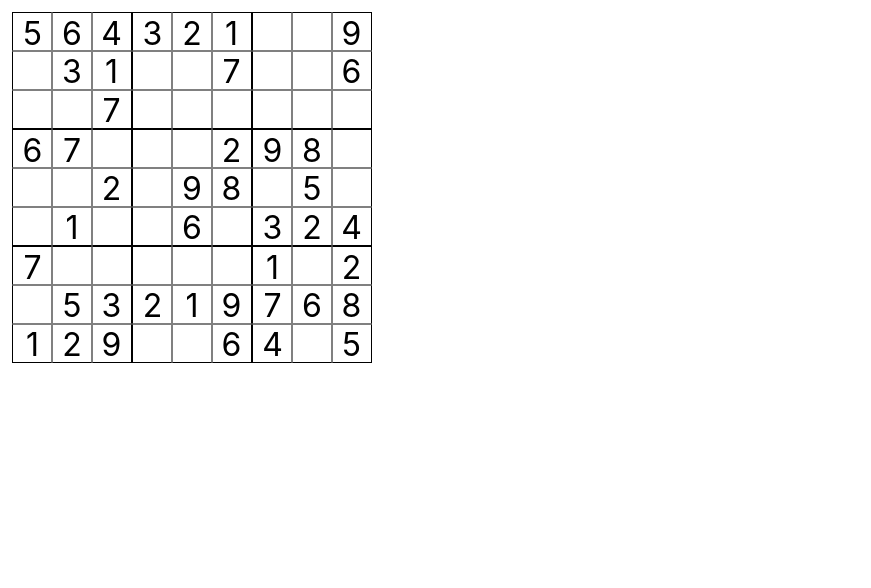
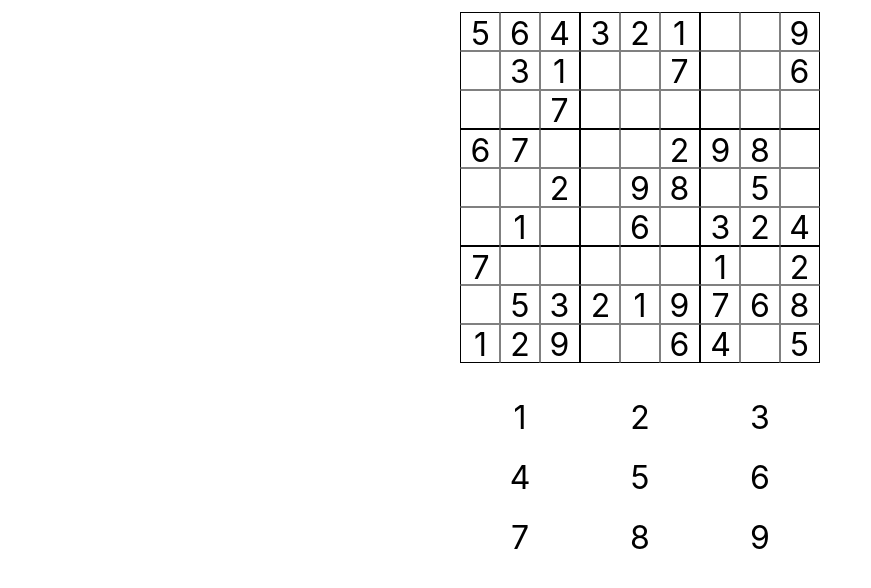
Before and after one commit to penkar/sudoku, a React (Create React App) app: page / in a window 1280 px wide. Shown: the top 588 px of the page, without its empty margins (0-871 px from the left). Built offline with nearby package versions, Linux system fonts and the light colour scheme.

Commit message:
Add number pad, and allow numbers and cells to be selected

```diff
--- a/src/App.css
+++ b/src/App.css
@@ -6,6 +6,7 @@
   display: grid;
   grid-auto-rows: minmax(auto, 39px);
   grid-template-columns: repeat(9, 1fr);
+  margin: auto;
   max-width: 360px;
   padding: 12px;
 }
@@ -30,9 +31,38 @@
   border-left: 1px solid black;
   padding-left: 1px;
 }
+.cell__field-value {
+  font-size: 2rem;
+  height: 100%;
+  text-align: center;
+}
+.cell.cell-current {
+  background-color: lightgray;
+}
 
-.cell__field-value {
+.numpad-component {
+  display: grid;
+  grid-auto-rows: minmax(auto, 39px);
+  grid-template-columns: repeat(3, 1fr);
+  margin: auto;
+  max-width: 360px;
+  padding: 12px;
+}
+
+.numpad-num {
+  align-items: center;
+  display: flex;
+  font-size: 2em;
+  height: 60px;
+  justify-content: center;
   text-align: center;
-  height: 100%;
-  font-size: 2rem;
 }
+
+.numpad-num:hover {
+  background-color: lightgray;
+}
+
+.numpad-num.current-num {
+  background-color: gray;
+  color: white;
+}
--- a/src/App.tsx
+++ b/src/App.tsx
@@ -1,30 +1,18 @@
+import { Board } from "./components/Board";
 import { BoardProvider } from "./contexts/useBoard";
-import logo from "./logo.svg";
+import { Numpad } from "./components/Numpad";
+
 import "./App.css";
-import Board from "./components";
 
 function App() {
   return (
     <BoardProvider>
-      <Board />
+      <>
+        <Board />
+        <Numpad />
+      </>
     </BoardProvider>
   );
 }
-//   <div className="App">
-//     <header className="App-header">
-//       <img src={logo} className="App-logo" alt="logo" />
-//       <p>
-//         Edit <code>src/App.tsx</code> and save to reload.
-//       </p>
-//       <a
-//         className="App-link"
-//         href="https://reactjs.org"
-//         target="_blank"
-//         rel="noopener noreferrer"
-//       >
-//         Learn React
-//       </a>
-//     </header>
-//   </div>
 
 export default App;
--- a/src/components/Board.tsx
+++ b/src/components/Board.tsx
@@ -1,19 +1,23 @@
 import { Cell } from "./Cell";
 import { useBoard } from "../contexts/useBoard";
 
+// difficulty,
+// errors,
 export const Board = () => {
-  const { board, difficulty, editMode, errors } = useBoard();
+  const { actions, board, currentCell, editMode } = useBoard();
+  const props = { selectCell: actions?.selectCell, editMode };
 
   return (
     <div className="board-component">
       {board.map(({ fieldValue, guess, hidden }, index) => (
         <Cell
-          editMode={editMode}
+          currentCell={currentCell === index}
           fieldValue={fieldValue}
           guess={guess}
           hidden={hidden}
           index={index}
           key={index}
+          {...props}
         />
       ))}
     </div>
--- a/src/components/Cell.tsx
+++ b/src/components/Cell.tsx
@@ -2,11 +2,13 @@ import React from "react";
 import cn from "classnames";
 
 interface Props {
+  currentCell: boolean;
   editMode: boolean;
   fieldValue: number;
   guess: number;
   hidden: boolean;
   index: number;
+  selectCell?: (arg: number) => void;
 }
 
 const BORDER_RIGHT = [
@@ -26,17 +28,27 @@ const BORDER_BOTTOM = [
   73, 74, 75, 76, 77, 78, 79, 80,
 ];
 
-export const Cell = ({ editMode, fieldValue, guess, hidden, index }: Props) => {
+export const Cell = ({
+  currentCell,
+  editMode,
+  fieldValue,
+  guess,
+  hidden,
+  index,
+  selectCell,
+}: Props) => {
   const [guesses, setGuesses] = React.useState([]);
   const className = cn("cell", {
     "cell-right": BORDER_RIGHT.includes(index),
     "cell-bottom": BORDER_BOTTOM.includes(index),
     "cell-left": BORDER_LEFT.includes(index),
     "cell-top": BORDER_TOP.includes(index),
+    "cell-current": currentCell,
   });
+  const clickEvent = () => selectCell && selectCell(index);
 
   return (
-    <div className={className}>
+    <div className={className} onClick={clickEvent}>
       <div className="cell__field-value">
         {fieldValue !== 0 ? fieldValue : ""}
       </div>
--- /dev/null
+++ b/src/components/Num.tsx
@@ -0,0 +1,21 @@
+import cn from "classnames";
+
+interface Props {
+  currentNumber?: number;
+  complete: boolean;
+  clickEvent?: (arg1: number) => void;
+  value: number;
+}
+export const Num = ({ complete, clickEvent, currentNumber, value }: Props) => {
+  const onClick = () => !complete && clickEvent && clickEvent(value);
+  const className = cn("numpad-num", {
+    "numpad-num__complete": complete,
+    "current-num": value === currentNumber,
+  });
+
+  return (
+    <div className={className} onClick={onClick}>
+      {value}
+    </div>
+  );
+};
--- /dev/null
+++ b/src/components/Numpad.tsx
@@ -0,0 +1,25 @@
+import { Num } from "./Num";
+import { useBoard } from "../contexts/useBoard";
+
+export const Numpad = () => {
+  const { actions, currentNumber } = useBoard();
+
+  const props = {
+    clickEvent: actions?.selectNumber,
+    currentNumber,
+  };
+
+  return (
+    <div className="numpad-component">
+      <Num complete={false} value={1} {...props} />
+      <Num complete={false} value={2} {...props} />
+      <Num complete={false} value={3} {...props} />
+      <Num complete={false} value={4} {...props} />
+      <Num complete={false} value={5} {...props} />
+      <Num complete={false} value={6} {...props} />
+      <Num complete={false} value={7} {...props} />
+      <Num complete={false} value={8} {...props} />
+      <Num complete={false} value={9} {...props} />
+    </div>
+  );
+};
--- a/src/components/index.ts
+++ /dev/null
@@ -1,2 +0,0 @@
-import { Board } from "./Board";
-export default Board;
--- a/src/contexts/useBoard.tsx
+++ b/src/contexts/useBoard.tsx
@@ -3,6 +3,8 @@ import React from "react";
 import { createBoard } from "../utilities/sudokuBoardCreate";
 
 type PrivateBoard = {
+  currentCell?: number;
+  currentNumber?: number;
   value?: number;
   fieldValue: number;
   hidden: boolean;
@@ -10,20 +12,32 @@ type PrivateBoard = {
 };
 
 interface ReducerType {
+  currentCell?: number;
+  currentNumber?: number;
   difficulty: number;
   editMode: boolean;
   errors: number;
   board: PrivateBoard[];
 }
 
-const BoardContext = React.createContext<ReducerType>({
+interface PublicInterface extends ReducerType {
+  actions?: {
+    selectCell: (cell: number) => void;
+    selectNumber: (num: number) => void;
+  };
+}
+
+const BoardContext = React.createContext<PublicInterface>({
   board: [],
+  currentCell: undefined,
   difficulty: 0.5,
   editMode: false,
   errors: 0,
 });
 
 const initialState = {
+  currentCell: undefined,
+  currentNumber: undefined,
   difficulty: 0.5,
   editMode: false,
   errors: 0,
@@ -47,6 +61,14 @@ type ActionType =
       type: "MAKE_GUESS";
       position: number;
       guess: number;
+    }
+  | {
+      type: "SELECT_CELL";
+      cell?: number;
+    }
+  | {
+      type: "SELECT_NUM";
+      num?: number;
     };
 
 function boardReducer(state: ReducerType, action: ActionType): ReducerType {
@@ -72,6 +94,12 @@ function boardReducer(state: ReducerType, action: ActionType): ReducerType {
 
       return { ...state, errors, board: newboard };
     }
+    case "SELECT_CELL": {
+      return { ...state, currentCell: action.cell };
+    }
+    case "SELECT_NUM": {
+      return { ...state, currentNumber: action.num };
+    }
     default: {
       return state;
     }
@@ -83,10 +111,10 @@ interface ProviderLayer {
 }
 
 function BoardProvider({ children }: ProviderLayer) {
-  const [{ difficulty, editMode, errors, board }, dispatch] = React.useReducer(
-    boardReducer,
-    initialState
-  );
+  const [
+    { currentCell, currentNumber, difficulty, editMode, errors, board },
+    dispatch,
+  ] = React.useReducer(boardReducer, initialState);
 
   React.useEffect(() => {
     const newBoard = createBoard().map((value) => {
@@ -101,10 +129,16 @@ function BoardProvider({ children }: ProviderLayer) {
     dispatch({ type: "SET_NEW_BOARD", board: newBoard });
   }, [difficulty]);
 
-  const exposedState: ReducerType = {
+  const exposedState: PublicInterface = {
+    currentCell: currentCell,
+    currentNumber: currentNumber,
     difficulty: difficulty,
     editMode: editMode,
     errors: errors,
+    actions: {
+      selectCell: (cell?: number) => dispatch({ type: "SELECT_CELL", cell }),
+      selectNumber: (num?: number) => dispatch({ type: "SELECT_NUM", num }),
+    },
     board: board.map(
       ({ fieldValue, guess, hidden }: PrivateBoard): PrivateBoard => ({
         fieldValue,
--- a/src/utilities/sudokuBoardChecks.ts
+++ b/src/utilities/sudokuBoardChecks.ts
@@ -30,7 +30,7 @@ export const checkSector = (gameBoard: Board): boolean => {
     [0, 1, 2, 9, 10, 11, 18, 19, 20].forEach((j) => {
       sector.add(gameBoard[i + j]);
     });
-    console.log("sector", sector.size, Array.from(sector));
+    // console.log("sector", sector.size, Array.from(sector));
     if (sector.size !== 9) validBoard = false;
   });
   return validBoard;
```
